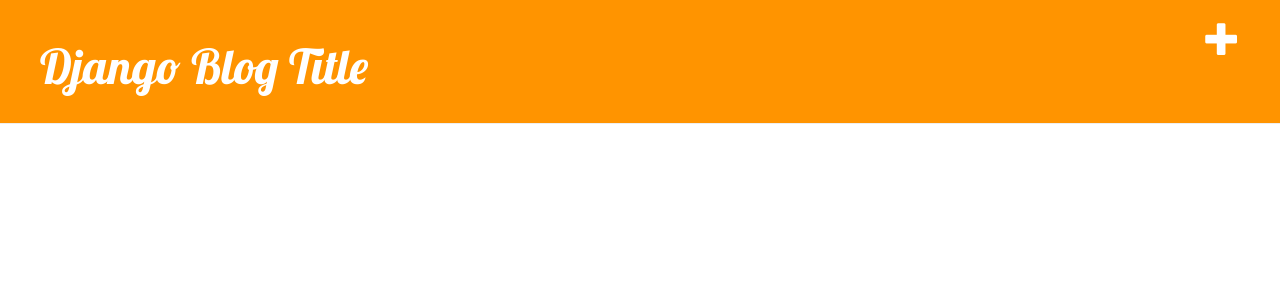
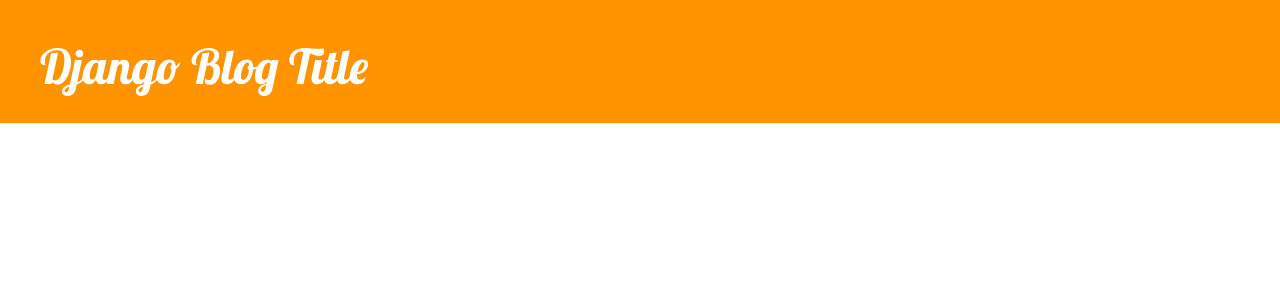
Before and after one commit to kiddyboi/django_testv2, a Django app: page / in a window 1280 px wide. Shown: the top 300 px of the page. Run offline with Django 3.2, Linux system fonts and the light colour scheme; data that the repository does not hold is empty; some libraries are stand-ins or nearby versions.

Commit message:
Edited base.html template for Double Add icon

```diff
--- a/blog/templates/blog/base.html
+++ b/blog/templates/blog/base.html
@@ -12,7 +12,6 @@
             {% if user.is_authenticated %}
                 <a href="{% url 'post_new' %}" class="top-menu"><span class="glyphicon glyphicon-plus"></span></a>
             {% endif %}
-            <a href="{% url 'post_new' %}" class="top-menu"><span class="glyphicon glyphicon-plus"></span></a>
             <h1><a href="/">Django Blog Title</a></h1>
         </div>
         <div class="content container">
```
